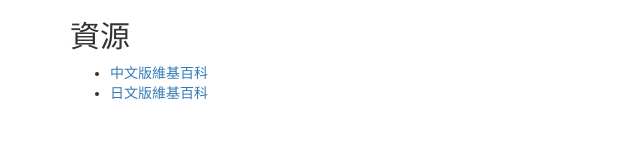
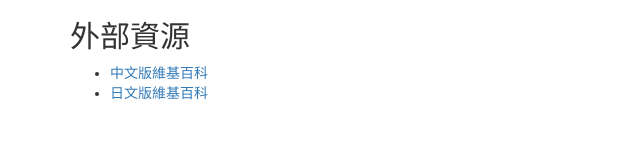
Before and after one commit to mizukinana-tw/fans.mizukinana.tw, a plain HTML site: page index.html in a window 1280 px wide. Shown: the whole page, without its empty margins (0-640 px from the left). Drawn offline with nearby package versions, Linux system fonts and the light colour scheme.

Commit message:
Change topic name.

```diff
--- a/index.html
+++ b/index.html
@@ -13,7 +13,7 @@
 </head>
 <body>
 <div class="container">
-    <h2>資源</h2>
+    <h2>外部資源</h2>
     <ul>
         <li><a href="https://zh.wikipedia.org/wiki/%E6%B0%B4%E6%A8%B9%E5%A5%88%E5%A5%88">中文版維基百科</a></li>
         <li><a href="https://ja.wikipedia.org/wiki/%E6%B0%B4%E6%A8%B9%E5%A5%88%E3%80%85">日文版維基百科</a></li>
```
